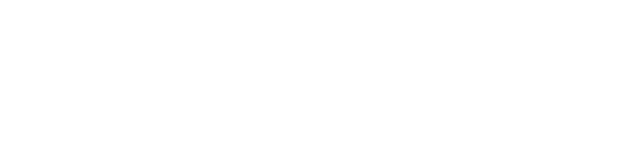
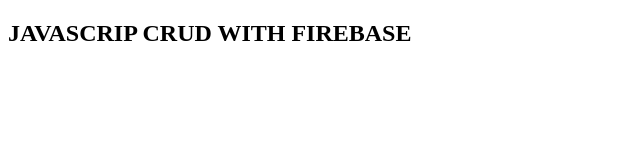
Before and after one commit to william0470/Javascript-CRUD-Project, a plain HTML site: page index.html in a window 1280 px wide. Shown: the whole page, without its empty margins (0-640 px from the left). Drawn offline with Linux system fonts and the light colour scheme; files whose address does not match are found by name.

Commit message:
first commit project

```diff
--- /dev/null
+++ b/index.css
@@ -0,0 +1,8 @@
+@import url('https://fonts.googleapis.com/css2?family=Inter:ital,opsz,wght@0,14..32,100..900;1,14..32,100..900&display=swap');
+
+*{
+    margin: 0;
+    padding: 0;
+    box-sizing: border-box;
+    font-family: "Inter", sans-serif;
+}
--- a/index.html
+++ b/index.html
@@ -6,6 +6,8 @@
     <title>Document</title>
 </head>
 <body>
+    <h2>JAVASCRIP CRUD WITH FIREBASE</h2>
+
     <script src="../Javascript CRUD-Project/index.js"></script>
 </body>
 </html>
```
